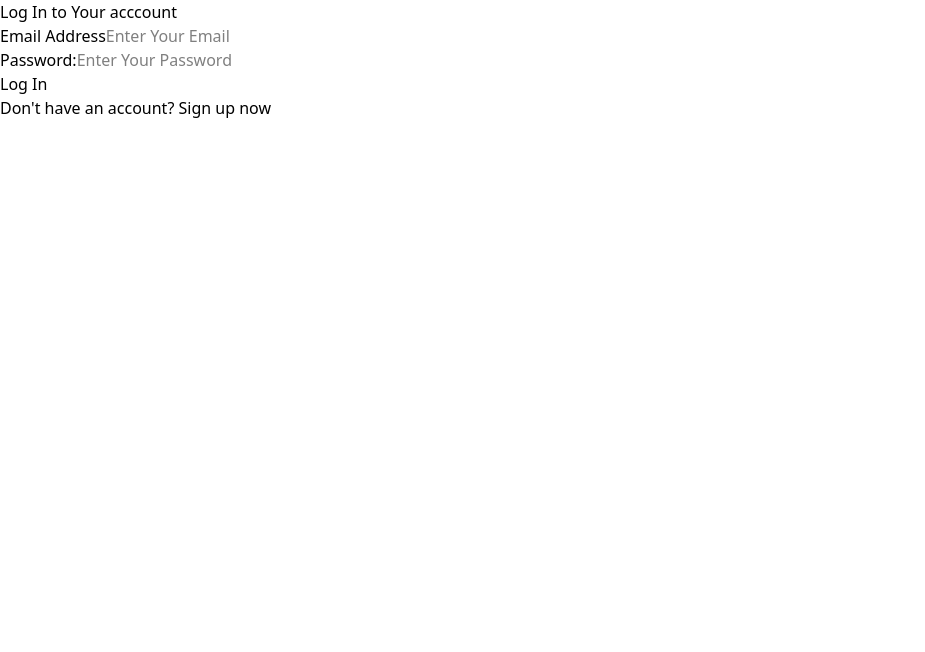
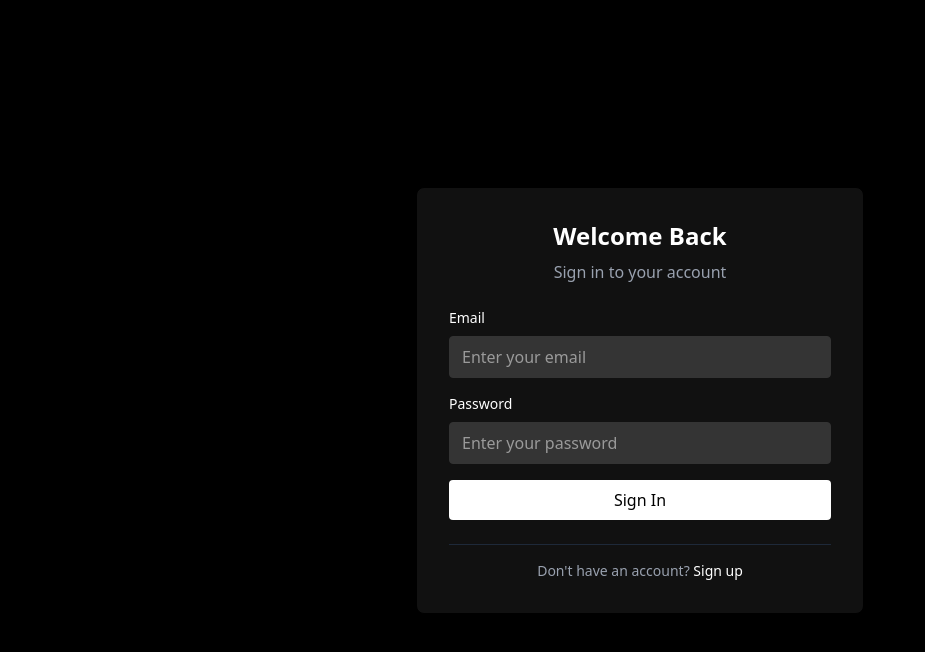
Before and after one commit to Ansh68/WeTube, a React (Vite) app in the folder frontend/: page /Login in a window 1280 px wide. Shown: the top 652 px of the page, without its empty margins (0-925 px from the left). Built offline with nearby package versions, Linux system fonts and the light colour scheme.

Commit message:
feat: Refactor user authentication and improve UI components; enhance error handling and loading states in login form; update sidebar and layout for better navigation

```diff
--- a/frontend/src/App.css
+++ b/frontend/src/App.css
@@ -1 +1,29 @@
 @import "tailwindcss";
+
+
+
+
+/* index.css or any global CSS file */
+::-webkit-scrollbar {
+    width: 6px;
+    /* YouTube-like thin scrollbar */
+    height: 6px;
+}
+
+
+
+::-webkit-scrollbar-track {
+    background: transparent;
+    /* Transparent track like YouTube */
+}
+
+::-webkit-scrollbar-thumb {
+    background-color: #888;
+    /* Subtle grey */
+    border-radius: 10px;
+}
+
+::-webkit-scrollbar-thumb:hover {
+    background: #aaa;
+    /* Slightly lighter on hover */
+}
--- a/frontend/src/components/Layout.jsx
+++ b/frontend/src/components/Layout.jsx
@@ -1,14 +1,18 @@
 import React from 'react';
 import Sidebar from "../components/SideBar";
 import { Outlet } from 'react-router-dom';
+import Navbar from './Navbar/Navbar';
 
 const Layout = () => {
     return (
-        <div className="flex bg-black text-white">
+        <div className="flex h-screen overflow-hidden bg-black text-white">
             <Sidebar />
-            <main className="flex-1 overflow-y-auto p-4">
-                <Outlet />
-            </main>
+            <div className="flex flex-col flex-1 overflow-auto">
+                <Navbar />
+                <main className="flex-1 overflow-y-auto p-4">
+                    <Outlet />
+                </main>
+            </div>
         </div>
     );
 };
--- a/frontend/src/components/Navbar/Navbar.jsx
+++ b/frontend/src/components/Navbar/Navbar.jsx
@@ -9,7 +9,7 @@ import PopUp from '../Dashboard/PopUp';
 
 function Navbar() {
   const user = useSelector((state) => state.auth.data.user);
-  const isAuthenticated = useSelector((state) => state.auth.isAuthenticated);
+  const { isAuthenticated } = useSelector((state) => state.auth);
   const navigate = useNavigate();
   const [menuOpen, setMenuOpen] = useState(false);
   const dispatch = useDispatch();
@@ -46,10 +46,10 @@ function Navbar() {
 
 
   return (
-    <div className="sticky top-0 z-50 bg-black">
-      <nav className="flex justify-between items-center p-4">
+    <div>
+      <nav  className="flex items-center justify-between px-4 py-3  sticky top-0 z-50 bg-black">
         {/* Logo placeholder or title */}
-        <Link to="/" className="text-white font-bold text-xl">MyApp</Link>
+        <Link to="/" className="text-white font-bold text-xl mr-4">MyApp</Link>
 
         <Search />
 
@@ -116,9 +116,6 @@ function Navbar() {
               </div>
             </div>
           )}
-
-
-
         </div>
       </nav>
     </div>
--- a/frontend/src/pages/History.jsx
+++ b/frontend/src/pages/History.jsx
@@ -53,7 +53,7 @@ function History() {
     return (
         <>
             <div className='bg-black min-h-screen text-gray-100'>
-                <Navbar />
+
                 {loading && (
                     <span>Loading...</span>
                 )}
--- a/frontend/src/pages/Home.jsx
+++ b/frontend/src/pages/Home.jsx
@@ -50,7 +50,7 @@ function Home() {
 
   return (
     <>
-      <Navbar />
+
       <div className="bg-black min-h-screen pb-10">
         <div className="container mx-auto px-4 pt-5 overflow-visible">
           <div className="grid grid-cols-1 sm:grid-cols-2 md:grid-cols-3 lg:grid-cols-4 gap-4 overflow-visible">
--- a/frontend/src/pages/Login.jsx
+++ b/frontend/src/pages/Login.jsx
@@ -1,34 +1,33 @@
-import React, { useState } from 'react'
-import { useForm } from 'react-hook-form'
-import { useDispatch, useSelector } from 'react-redux'
-import { loginFailed, loginSuccess, loginStart } from '../store/authSlice'
-import { toast } from 'react-toastify'
-import { useNavigate, Link } from 'react-router-dom'
-import axios from 'axios'
-
+import React, { useState } from 'react';
+import { useForm } from 'react-hook-form';
+import { useDispatch } from 'react-redux';
+import { loginFailed, loginSuccess, loginStart } from '../store/authSlice';
+import { toast } from 'react-toastify';
+import { useNavigate, Link } from 'react-router-dom';
+import axios from 'axios';
 
 function Login() {
-    const [isLoading, setisLoading] = useState(false)
-    const [error, setError] = useState("")
-    const navigate = useNavigate()
-    const dispatch = useDispatch()
+    const [isLoading, setisLoading] = useState(false);
+    const [error, setError] = useState("");
+    const navigate = useNavigate();
+    const dispatch = useDispatch();
 
     const { register, handleSubmit, formState: { errors } } = useForm();
 
     const login = async (data) => {
-        setisLoading(true)
-        setError("")
+        setisLoading(true);
+        setError("");
         try {
-            dispatch(loginStart())
-            const response = await axios.post("http://localhost:8000/users/login", data  ,
+            dispatch(loginStart());
+            const response = await axios.post("http://localhost:8000/users/login", data,
                 {
                     withCredentials: true,
                 }
-            )
+            );
             console.log("FULL RESPONSE:", response.data);
 
             if (response?.data?.data) {
-                localStorage.setItem("accessToken", response.data.data.accessToken)
+                localStorage.setItem("accessToken", response.data.data.accessToken);
 
                 dispatch(loginSuccess({
                     data: {
@@ -38,11 +37,9 @@ function Login() {
                         success: response.data.success
                     },
                     success: response.data.success
-                })
-                )
-                toast.success(response.data.message)
-                navigate("/")
-
+                }));
+                toast.success(response.data.message);
+                navigate("/");
             }
         } catch (error) {
             let errMsg = "An error occurred";
@@ -54,68 +51,104 @@ function Login() {
                 errMsg = "User does not exist";
             }
             dispatch(loginFailed(errMsg));
-            setError(errMsg)
+            setError(errMsg);
         } finally {
-            setisLoading(false)
+            setisLoading(false);
         }
-    }
+    };
 
     return (
+        <div className="min-h-screen bg-black flex items-center justify-center px-4">
+            <div className="w-full max-w-md">
+                <div className="bg-[#111111] border  rounded-lg p-8 space-y-6">
+                    {/* Header */}
+                    <div className="text-center">
+                        <h2 className="text-2xl font-bold text-white mb-2">
+                            Welcome Back
+                        </h2>
+                        <p className="text-gray-400">Sign in to your account</p>
+                    </div>
+
+                    {/* Error Message */}
+                    {error && (
+                        <div className="bg-red-900/20 border border-red-800 rounded p-3">
+                            <p className="text-red-400 text-sm text-center">{error}</p>
+                        </div>
+                    )}
+
+                    {/* Form */}
+                    <form onSubmit={handleSubmit(login)} className="space-y-4">
+                        {/* Email Field */}
                         <div>
-            <div>
-                <h2>Log In to Your acccount</h2>
-                {error && <p className="text-red-600 text-center mb-4">{error}</p>}
-                <form onSubmit={handleSubmit(login)}>
-                    <div>
-                        <label htmlFor="email">Email Address</label>
+                            <label htmlFor="email" className="block text-sm font-medium text-white mb-2">
+                                Email
+                            </label>
                             <input
                                 id='email'
                                 type="email"
-                            placeholder='Enter Your Email'
-                            required
+                                placeholder='Enter your email'
+                                className="w-full px-3 py-2 bg-[#343434] border border-[#343434] rounded
+                                           text-white
+                                            focus:border-white focus:ring-1 focus:ring-white"
                                 {...register("email", {
                                     required: "Email is Required",
                                     pattern: {
                                         value: /^\w+([.-]?\w+)*@\w+([.-]?\w+)*(\.\w{2,3})+$/,
                                         message: "Email address must be a valid address",
                                     }
-
                                 })}
                             />
-                        {errors.email && <p className="text-red-600 text-sm mt-1">{errors.email.message}</p>}
+                            {errors.email && (
+                                <p className="text-red-400 text-sm mt-1">{errors.email.message}</p>
+                            )}
                         </div>
 
+                        {/* Password Field */}
                         <div>
-                        <label htmlFor="password">Password:</label>
+                            <label htmlFor="password" className="block text-sm font-medium text-white mb-2">
+                                Password
+                            </label>
                             <input
                                 type="password"
                                 id="password"
-                            placeholder='Enter Your Password'
-                            required
+                                placeholder='Enter your password'
+                                className="w-full px-3 py-2 bg-[#343434] border border-[#343434] rounded
+                                           text-white
+                                            focus:border-white focus:ring-1 focus:ring-white"
                                 {...register("password", {
                                     required: "Password is Required",
                                 })}
                             />
-                        {errors.password && <p className="text-red-600 text-sm mt-1">{errors.password.message}</p>}
+                            {errors.password && (
+                                <p className="text-red-400 text-sm mt-1">{errors.password.message}</p>
+                            )}
                         </div>
 
+                        {/* Submit Button */}
                         <button
                             type='submit'
                             disabled={isLoading}
+                            className="w-full bg-white text-black font-medium py-2 px-4 rounded
+                                       hover:bg-gray-100 focus:outline-none focus:ring-2 focus:ring-white focus:ring-offset-2 focus:ring-offset-black
+                                       disabled:opacity-50 cursor-pointer disabled:cursor-not-allowed"
                         >
-                        {isLoading ? "Loading..." : "Log In"}
-
+                            {isLoading ? "Signing in..." : "Sign In"}
                         </button>
                     </form>
-                <p >
+
+                    {/* Sign Up Link */}
+                    <div className="text-center pt-4 border-t border-gray-800">
+                        <p className="text-gray-400 text-sm">
                             Don't have an account?{" "}
-                    <Link to="/signup">
-                        Sign up now
+                            <Link to="/signup" className="text-white hover:underline">
+                                Sign up
                             </Link>
                         </p>
                     </div>
                 </div>
-    )
+            </div>
+        </div>
+    );
 }
 
-export default Login
+export default Login;
```
Also changed, not shown: frontend/src/components/SideBar.jsx (+12 -12 lines), 2 other files (tests, documents, lock files or other folders). Lines whose indentation alone changed are shown as unchanged.
